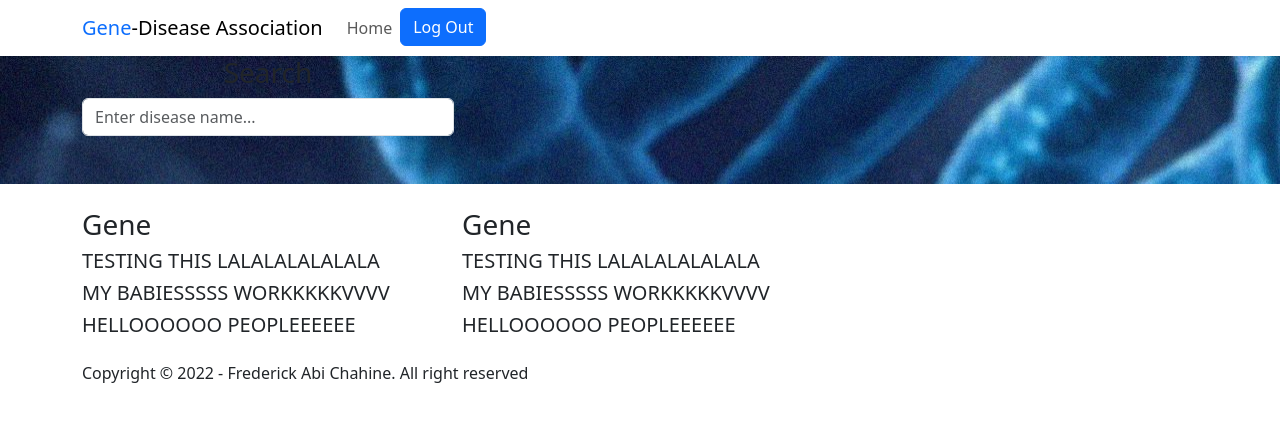
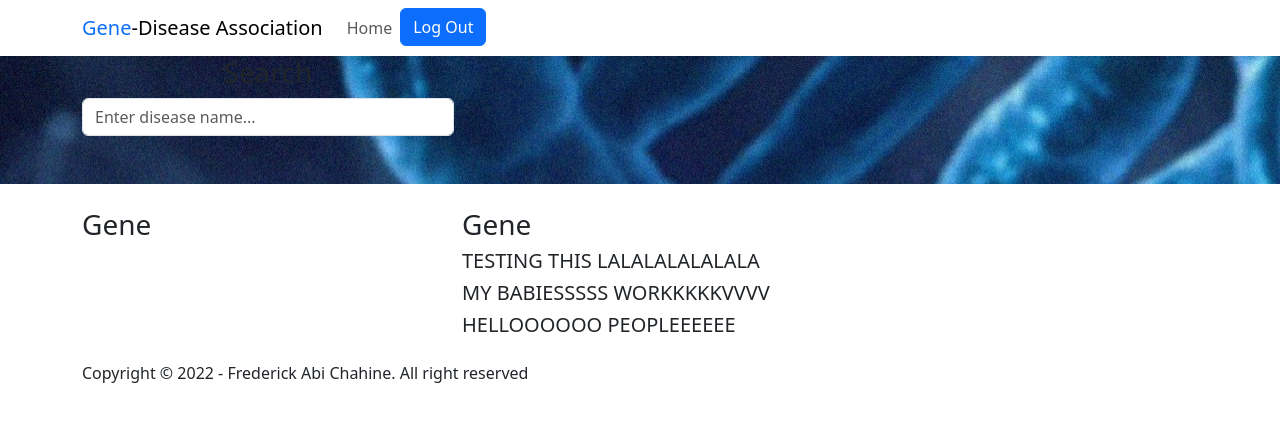
Before and after one commit to Frederick-abichahine/Gene-Disease-Association, a PHP site: page /search_tool.php in a window 1280 px wide. Shown: the top 422 px of the page. Run offline with PHP 8.4, Linux system fonts and the light colour scheme; some libraries are stand-ins or nearby versions.

Commit message:
Updating gene-disease display

```diff
--- a/html/search_tool.php
+++ b/html/search_tool.php
@@ -70,9 +70,9 @@
           <div class="sidebar">
             <div class="sidebar-block">
               <h3 class="sidebar-title">Search</h3> <!-- justify-content-center -->
-              <form action="#" class="search-form">
+              <form action="connection_gene.php" class="search-form">
                 <div class="form-group">
-                  <input type="text" class="form-control" placeholder="Enter disease name...">
+                  <input type="text" name = "disease" class="form-control" placeholder="Enter disease name...">
                   <button type="submit" class="btn"><span class="icon mai-search"></span></button>
                 </div>
               </form>
@@ -92,17 +92,33 @@
                       <h3 class="sidebar-title">Gene</h3>
                       <div class="blog-item">
                         <div class="content">
-                          <h5 class="post-title">TESTING THIS LALALALALALALA </h5>
+                          <h5 class="post-title"> <?php
+                                                  session_start();
+                                                  if(isset($_SESSION['gene'])) {
+                                                    $gene = $_SESSION['gene'];
+                                                    echo "<span> sequence: $gene[1] </span>";
+                                                  }
+                                                ?> </h5>
                         </div>
                       </div>
                       <div class="blog-item">
                         <div class="content">
-                          <h5 class="post-title">MY BABIESSSSS WORKKKKKVVVV </h5>
+                          <h5 class="post-title"> <?php
+                                                  if(isset($_SESSION['gene'])) {
+                                                    $gene = $_SESSION['gene'];
+                                                    echo "<span> code: $gene[2] </span>";
+                                                  }
+                                                ?> </h5>
                         </div>
                       </div>
                       <div class="blog-item">
                         <div class="content">
-                          <h5 class="post-title">HELLOOOOOO PEOPLEEEEEE</h5>
+                          <h5 class="post-title"> <?php
+                                                  if(isset($_SESSION['gene'])) {
+                                                    $gene = $_SESSION['gene'];
+                                                    echo "<span> location: $gene[3] </span>";
+                                                  }
+                                                ?> </h5>
                         </div>
                       </div>
                     </div>
```
Also changed, not shown: html/connection_gene.php (added, +22 -0 lines).
